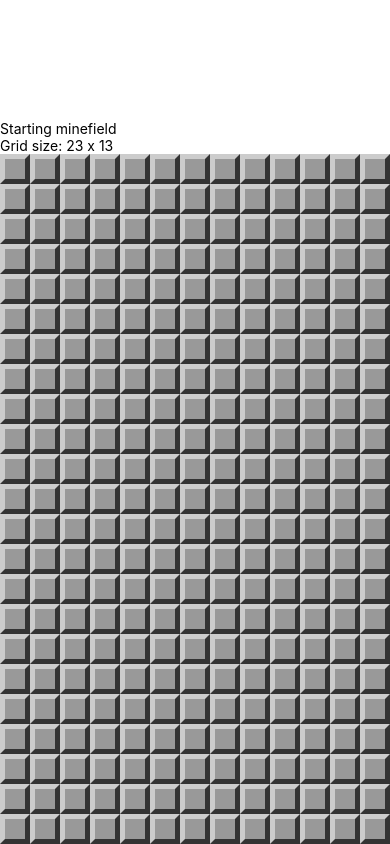
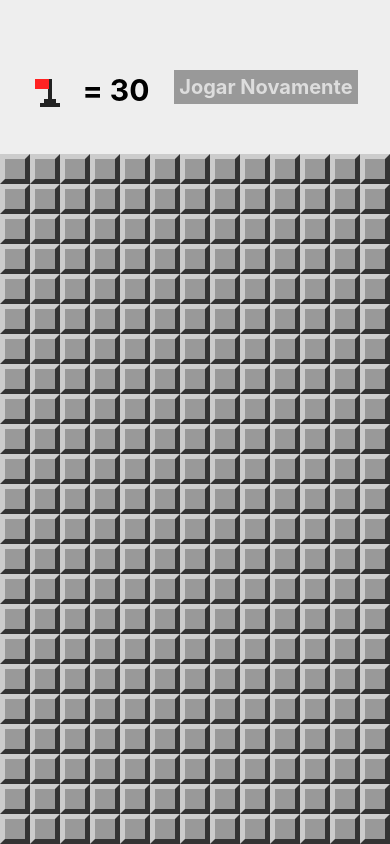
Before and after one commit to rafael-acerqueira/minefield, a React Native app: screen / in a window 390 px wide. Built offline with nearby package versions, Linux system fonts and the light colour scheme.

Commit message:
Add Header component to App

```diff
--- a/App.js
+++ b/App.js
@@ -1,6 +1,8 @@
 import React, { useState } from 'react'
 import { View, Text, StyleSheet, Alert } from 'react-native'
 import params from './src/params'
+import MineField from './src/components/Minefield'
+import Header from './src/components/Header'
 import {
 	createLandmineBoard,
 	openField,
@@ -8,9 +10,9 @@ import {
 	hasExplosion,
 	wonGame,
 	showLandMines,
-	toggleFlag
+	toggleFlag,
+	flagsUsed
 } from './src/functions'
-import MineField from './src/components/Minefield'
 
 const App = () => {
 	const landMinesAmount = () => {
@@ -20,14 +22,21 @@ const App = () => {
 		return Math.ceil(cols * rows * params.difficultLevel)
 	}
 
-	const createState = () => {
-		const cols = params.getColumnsAmount()
-		const rows = params.getRowsAmount()
-		return {
-			board: createLandmineBoard(rows, cols, landMinesAmount()),
-			won: false,
-			lost: false
-		}
+	const INITIAL_STATE = {
+		board: createLandmineBoard(
+			params.getRowsAmount(),
+			params.getColumnsAmount(),
+			landMinesAmount()
+		),
+		won: false,
+		lost: false
+	}
+
+	const newGame = () => {
+		const { board, won, lost } = INITIAL_STATE
+		setBoard(board)
+		setLost(lost)
+		setWon(won)
 	}
 
 	const onOpenField = (row, column) => {
@@ -62,16 +71,16 @@ const App = () => {
 		setWon(youWon)
 	}
 
-	const [board, setBoard] = useState(createState().board)
-	const [lost, setLost] = useState(createState().lost)
-	const [won, setWon] = useState(createState().won)
+	const [board, setBoard] = useState(INITIAL_STATE.board)
+	const [lost, setLost] = useState(INITIAL_STATE.lost)
+	const [won, setWon] = useState(INITIAL_STATE.won)
 
 	return (
 		<View style={styled.container}>
-			<Text>Starting minefield</Text>
-			<Text>
-				Grid size: {params.getRowsAmount()} x {params.getColumnsAmount()}
-			</Text>
+			<Header
+				flagsLeft={landMinesAmount() - flagsUsed(board)}
+				onNewGame={newGame}
+			/>
 			<View style={styled.board}>
 				<MineField
 					board={board}
--- a/src/components/Header.js
+++ b/src/components/Header.js
@@ -6,11 +6,11 @@ export default props => (
 	<View style={styled.container}>
 		<View style={styled.flagContainer}>
 			<TouchableOpacity onPress={props.onPress} style={styled.flagButton}>
-				<Flag bigger />
+				<Flag selectLevel />
 			</TouchableOpacity>
-			<Text style={styled.flagsLeft}>{props.flagsLeft}</Text>
+			<Text style={styled.flagsLeft}>= {props.flagsLeft}</Text>
 		</View>
-		<TouchableOpacity style={styled.button} onPress={props.OnnewGame}>
+		<TouchableOpacity style={styled.button} onPress={props.onNewGame}>
 			<Text style={styled.buttonLabel}>Jogar Novamente</Text>
 		</TouchableOpacity>
 	</View>
@@ -19,7 +19,7 @@ export default props => (
 const styled = StyleSheet.create({
 	container: {
 		flex: 1,
-		flexDirection: 'column',
+		flexDirection: 'row',
 		backgroundColor: '#EEE',
 		alignItems: 'center',
 		justifyContent: 'space-around',
```
